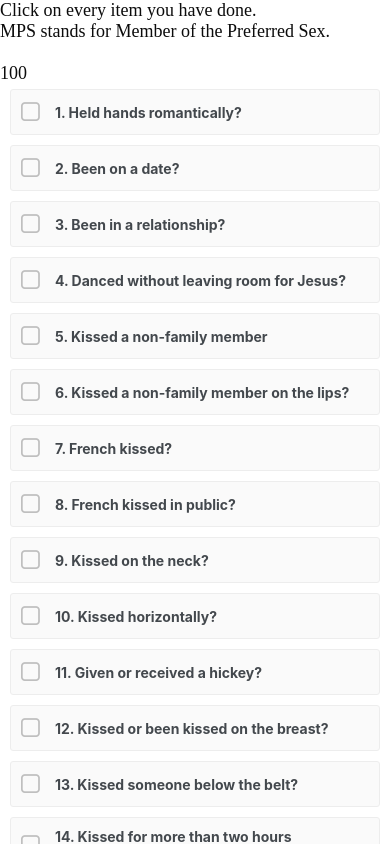
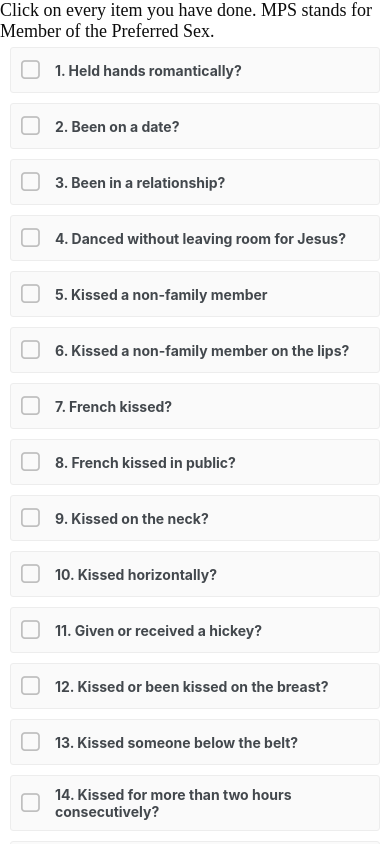
Before and after one commit to LeviWalsh/RicePurityApp, a React Native app: screen / in a window 390 px wide. Built offline with nearby package versions, Linux system fonts and the light colour scheme.

Commit message:
Styled description and score texts better

```diff
--- a/app.json
+++ b/app.json
@@ -1,7 +1,7 @@
 {
   "expo": {
-    "name": "RicePurity",
-    "slug": "RicePurity",
+    "name": "RicePurityApp",
+    "slug": "ricepurityapp",
     "version": "1.0.0",
     "orientation": "portrait",
     "icon": "./assets/icon.png",
--- a/app/screens/QuizScreen.js
+++ b/app/screens/QuizScreen.js
@@ -36,16 +36,25 @@ function QuizScreen(props) {
 
     return (
     <Screen style={styles.container}>
-        <AppText>
-            {"Click on every item you have done.\nMPS stands for Member of the Preferred Sex."}
-            {"\n\n"}
-			{100 - isChecked.length}
-        </AppText>
+
+
         <FlatList
+			ListHeaderComponent={
+				<AppText>
+            		{"Click on every item you have done. MPS stands for Member of the Preferred Sex."}
+        		</AppText>
+			}
             data={questions}
             keyExtractor={q => q.id.toString()}
             renderItem={renderItem}
+			ListFooterComponent={
+				<AppText>
+					{"SCORE: "}{100 - isChecked.length}
+				</AppText>
+			}
         />
+
+
     </Screen>
   );
 }
```
